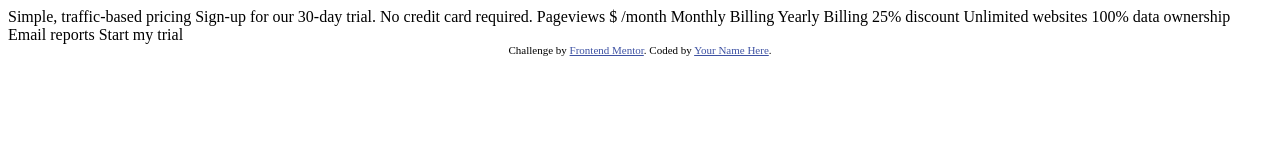
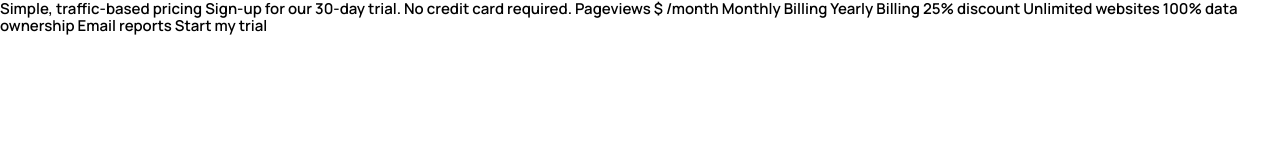
Before and after one commit to MichalTrubini/Interactive-pricing-component, a plain HTML site: page index.html in a window 1280 px wide. Drawn offline with Linux system fonts and the light colour scheme.

Commit message:
typography and variables completed

```diff
--- a/index.html
+++ b/index.html
@@ -5,14 +5,14 @@
   <meta name="viewport" content="width=device-width, initial-scale=1.0"> <!-- displays site properly based on user's device -->
 
   <link rel="icon" type="image/png" sizes="32x32" href="./images/favicon-32x32.png">
+  <link rel="stylesheet" href="css/style.css">
+  <link rel="preconnect" href="https://fonts.googleapis.com">
+  <link rel="preconnect" href="https://fonts.gstatic.com" crossorigin>
+  <link href="https://fonts.googleapis.com/css2?family=Manrope:wght@600;800&display=swap" rel="stylesheet">
+
 
   <title>Frontend Mentor | Interactive pricing component</title>
 
-  <!-- Feel free to remove these styles or customise in your own stylesheet 👍 -->
-  <style>
-    .attribution { font-size: 11px; text-align: center; }
-    .attribution a { color: hsl(228, 45%, 44%); }
-  </style>
 </head>
 <body>
 
@@ -31,9 +31,5 @@
 
   Start my trial
 
-  <div class="attribution">
-    Challenge by <a href="https://www.frontendmentor.io?ref=challenge" target="_blank">Frontend Mentor</a>.
-    Coded by <a href="#">Your Name Here</a>.
-  </div>
 </body>
 </html>
--- a/scss/_variables.scss
+++ b/scss/_variables.scss
@@ -0,0 +1,30 @@
+//COLORS
+
+$Soft-Cyan: hsl(174, 77%, 80%);
+$Strong-Cyan: hsl(174, 86%, 45%);
+$Light-Grayish-Red: hsl(14, 92%, 95%);
+$Light-Red: hsl(15, 100%, 70%);
+$Pale-Blue: hsl(226, 100%, 87%);
+
+$White: hsl (0, 0%, 100%);
+$Very-Pale-Blue: hsl(230, 100%, 99%);
+$Light-Grayish-Blue: hsl(224, 65%, 95%);
+$Lighter-Grayish-Blue: hsl(223, 50%, 87%);
+$Grayish-Blue: hsl(225, 20%, 60%);
+$Dark-Desaturated-Blue: hsl(227, 35%, 25%);
+
+//UI
+
+$backgound-main:$Very-Pale-Blue;
+$background-pricing-component:$White;
+$background-slider-empty:$Light-Grayish-Blue;
+$background-slider-full:$Soft-Cyan;
+$background-toggle:$Lighter-Grayish-Blue;
+$background-discount:$Light-Grayish-Red;
+$background-slider:$Strong-Cyan;
+$background-button:$Dark-Desaturated-Blue;
+
+$color-text-main:$Grayish-Blue;
+$color-heading:$Dark-Desaturated-Blue;
+$color-CTA-other:$Pale-Blue;
+$color-discount:$Light-Red;
--- a/scss/style.scss
+++ b/scss/style.scss
@@ -1 +1,6 @@
 @import 'normalize','settings','variables';
+
+body {
+    font-family: 'Manrope', sans-serif;
+    font-size:1.5rem;
+}
```
Also changed, not shown: css/style.css (added), 1 other file.
